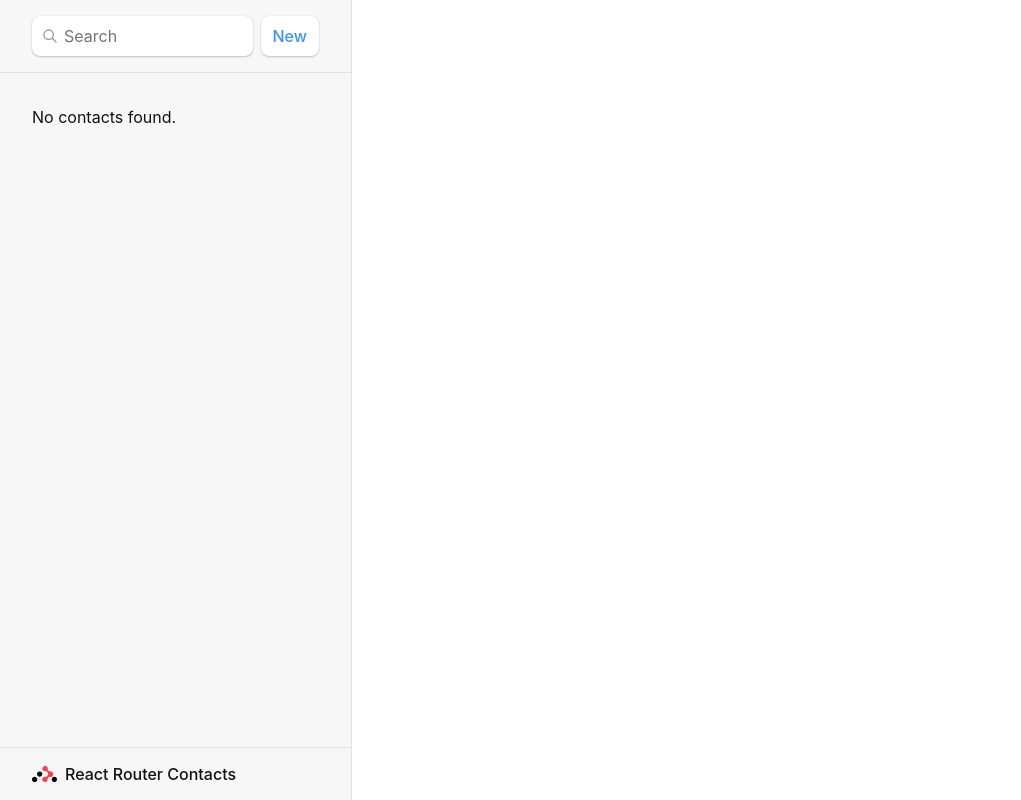
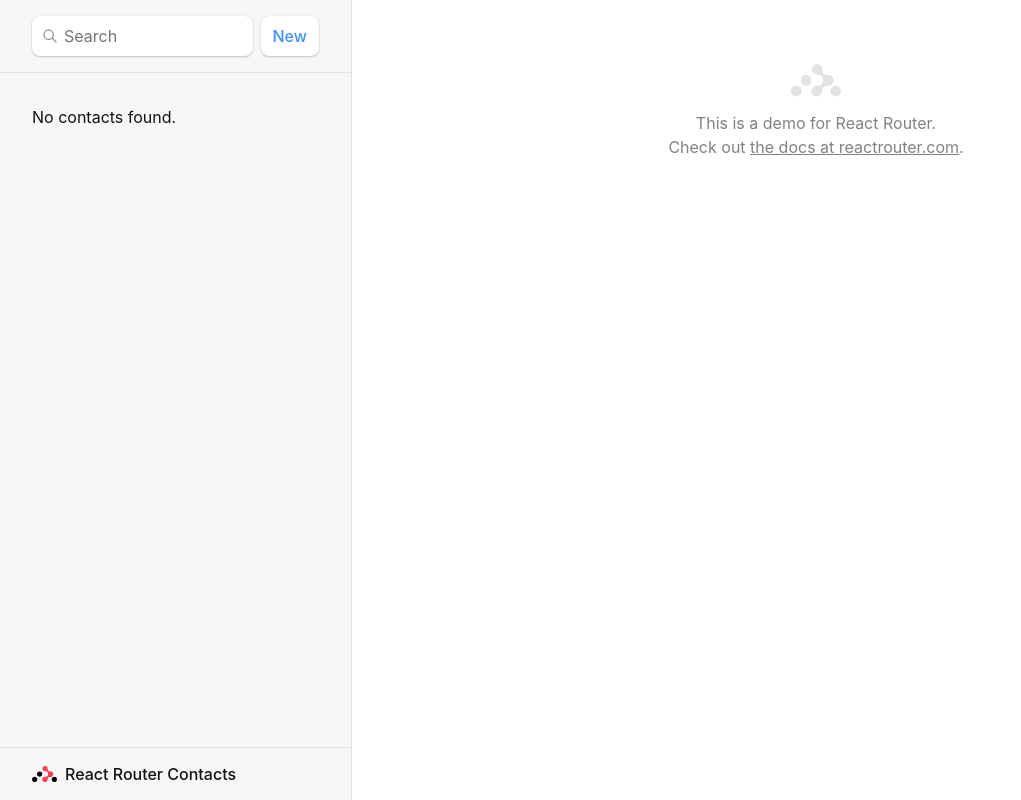
Before and after one commit to ws-rush/react-router-tutorial, a React (Vite) app: page / in a window 1280 px wide. Shown: the whole page, without its empty margins (0-1021 px from the left). Built offline with nearby package versions, Linux system fonts and the light colour scheme.

Commit message:
Add index page and cancel functionality

```diff
--- a/src/pages/EditContact.tsx
+++ b/src/pages/EditContact.tsx
@@ -1,4 +1,4 @@
-import { Form, useLoaderData, redirect } from "react-router-dom";
+import { Form, useLoaderData, redirect, useNavigate } from "react-router-dom";
 import { updateContact } from "../contacts";
 
 // use same loader of Contact page, see: src\pages\Contact.tsx and App.tsx
@@ -17,6 +17,7 @@
 
 function Component() {
   const { contact }: any = useLoaderData();
+  const navigate = useNavigate();
 
   return (
     <Form method="post" id="contact-form">
@@ -62,7 +63,9 @@
       </label>
       <p>
         <button type="submit">Save</button>
-        <button type="button">Cancel</button>
+        <button type="button" onClick={() => navigate(-1)}>
+          Cancel
+        </button>
       </p>
     </Form>
   );
--- /dev/null
+++ b/src/pages/index.tsx
@@ -0,0 +1,12 @@
+function Component() {
+  return (
+    <p id="zero-state">
+      This is a demo for React Router.
+      <br />
+      Check out{" "}
+      <a href="https://reactrouter.com">the docs at reactrouter.com</a>.
+    </p>
+  );
+}
+
+export default { Component };
```
Also changed, not shown: src/pages/index.ts (deleted).
